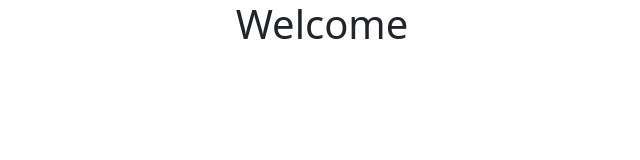
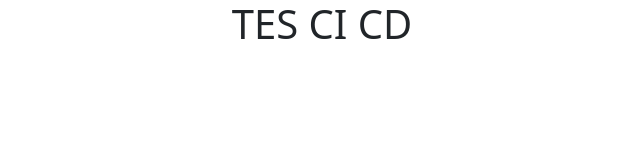
Before and after one commit to Synrgy-Academy-Final-Project/Frontend-FSW, a React (Vite) app: page / in a window 1280 px wide. Shown: the top 160 px of the page, without its empty margins (318-958 px from the left). Built offline with nearby package versions, Linux system fonts and the light colour scheme.

Commit message:
testing netlify ci cd

```diff
--- a/src/App.tsx
+++ b/src/App.tsx
@@ -2,7 +2,7 @@
   return (
     <>
       <div>
-        <h1 className="text-center">Welcome</h1>
+        <h1 className="text-center">TES CI CD</h1>
       </div>
     </>
   );
```
